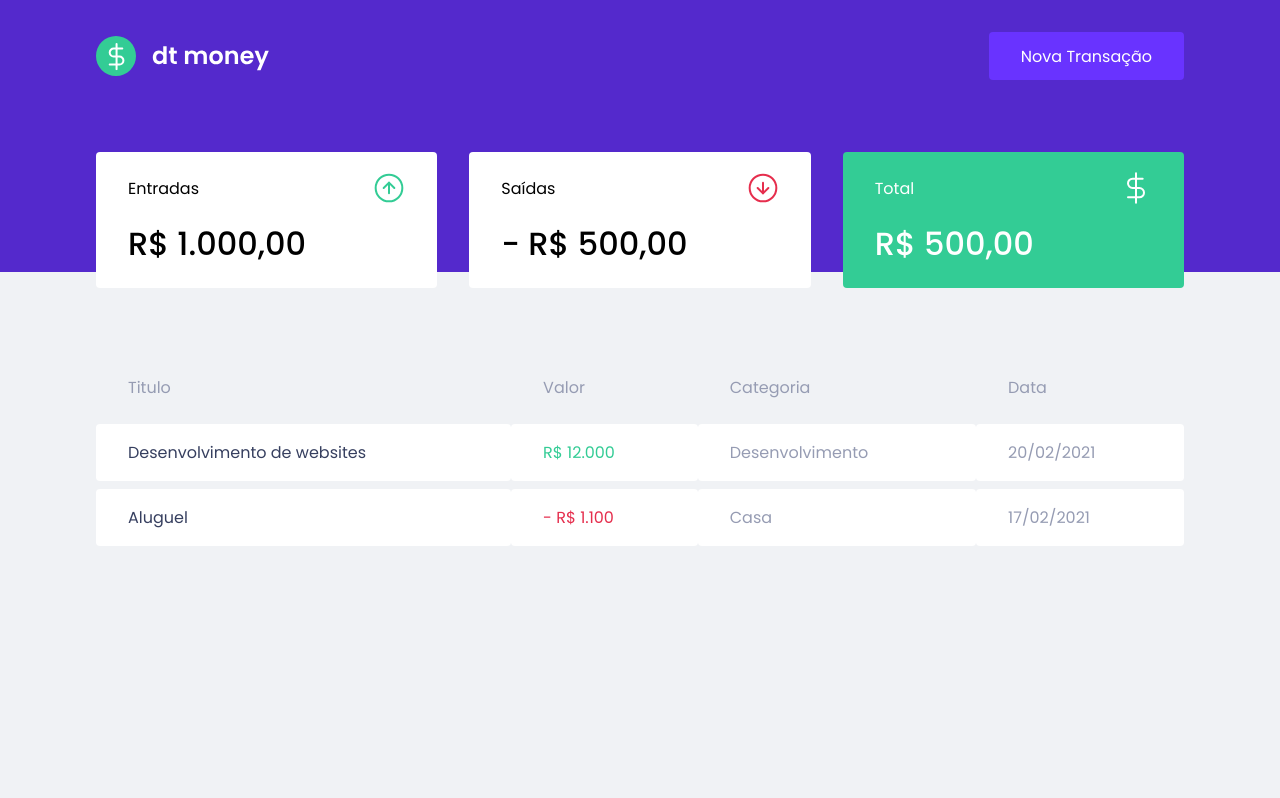
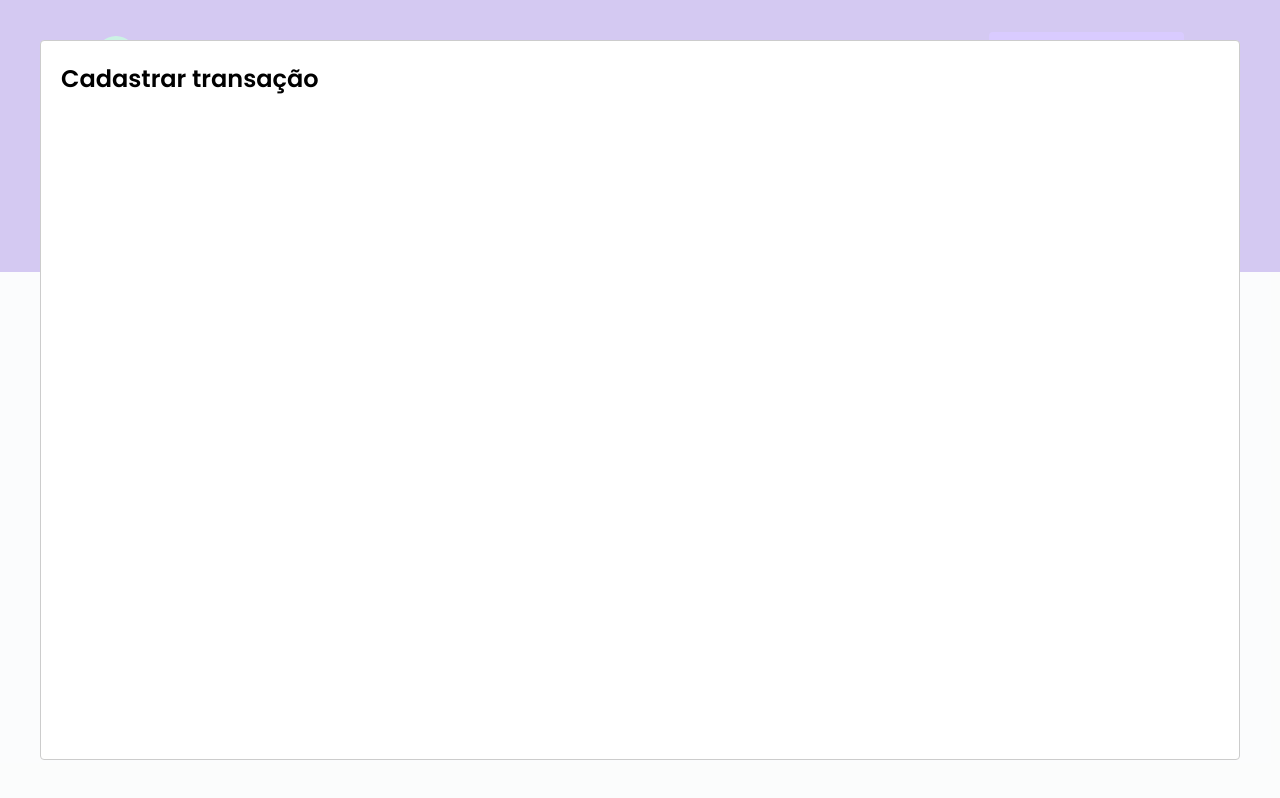
Before and after one commit to uchoamaster/ignite_aulas, a React (Create React App) app in the folder dtmoney/: page / in a window 1280 px wide. Both pictures are taken after a click on the button "Nova Transação". Built offline with nearby package versions, Linux system fonts and the light colour scheme; no server answers; what miragejs would draw is missing.

Commit message:
instalando lib react-modal

```diff
--- a/dtmoney/package.json
+++ b/dtmoney/package.json
@@ -7,6 +7,7 @@
     "miragejs": "^0.1.41",
     "react": "^17.0.1",
     "react-dom": "^17.0.1",
+    "react-modal": "^3.14.3",
     "react-scripts": "4.0.3",
     "styled-components": "^5.2.1",
     "web-vitals": "^1.0.1"
@@ -19,6 +20,7 @@
     "@types/node": "^12.0.0",
     "@types/react": "^17.0.0",
     "@types/react-dom": "^17.0.0",
+    "@types/react-modal": "^3.12.1",
     "@types/styled-components": "^5.1.9",
     "typescript": "^4.1.2"
   },
--- a/dtmoney/src/App.tsx
+++ b/dtmoney/src/App.tsx
@@ -1,16 +1,38 @@
+import { useState } from 'react';
+import Modal from 'react-modal';
 import { Dashboard } from "./components/Dashboard";
 import { Header } from "./components/Header";
 import { GlobalStyle } from "./styles/global";
 
+Modal.setAppElement('#root');
+
 export function App() {
+
+  const [isNewTransactionModalOpen, setIsNewTransactionModalOpen] = useState(false);
+
+  function handleOpenNewTransactionModal() {
+      setIsNewTransactionModalOpen(true);
+  }
+
+  function handleCloseNewTransactionModal() {
+      setIsNewTransactionModalOpen(false);
+  }
+
   return (
 
   //react fragment evitando div desnecessaria no projeto
   //component header importado e sendo utilizado com sucesso no App.tsx
     <>
 
-      <Header />
+      <Header onOpenNewTransactionModal={handleOpenNewTransactionModal}/>
       <Dashboard />
+            <Modal
+              isOpen={isNewTransactionModalOpen}
+              onRequestClose={handleCloseNewTransactionModal}
+              >
+              <h2>Cadastrar transação</h2>
+            </Modal>
+
       <GlobalStyle />
     </>
   );
--- a/dtmoney/src/components/Header/index.tsx
+++ b/dtmoney/src/components/Header/index.tsx
@@ -1,12 +1,18 @@
 import logoImg from '../../assets/logo.svg'
 import { Container, Content } from './styles'
 
-export function Header(){
+interface HeaderProps {
+    onOpenNewTransactionModal: () => void;
+}
+
+export function Header({ onOpenNewTransactionModal}: HeaderProps){
+
+
     return(
         <Container>
             <Content>
             <img src={logoImg} alt="Dt Money" />
-            <button type="button">
+            <button type="button" onClick={onOpenNewTransactionModal}>
             Nova Transação
             </button>
             </Content>
```
Also changed, not shown: 1 other file (tests, documents, lock files or other folders).
